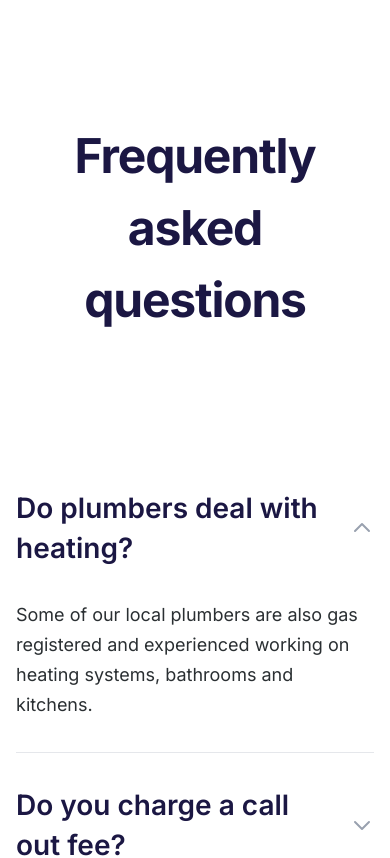
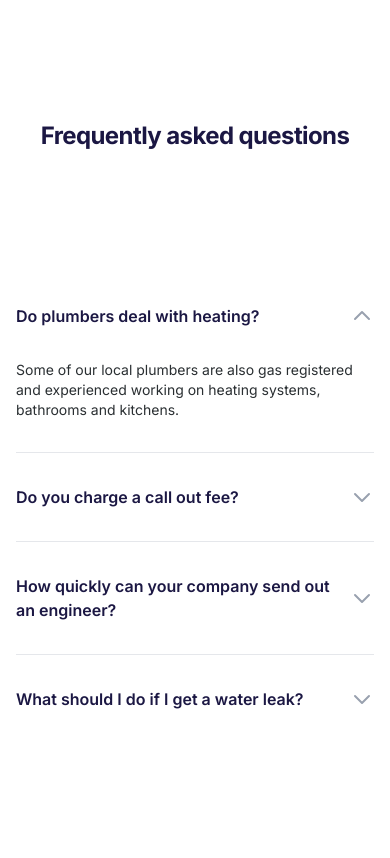
Before and after one commit to HasnathAhmedTamim/tech-task-1, a React (Vite) app: page / in a window 390 px wide. Shown: the top 858 px of the page. Built offline with nearby package versions, Linux system fonts and the light colour scheme.

Commit message:
typography fix

```diff
--- a/src/App.jsx
+++ b/src/App.jsx
@@ -28,8 +28,22 @@ function App() {
       {/* FAQ Section */}
       <div className="w-full py-[120px] px-4 md:px-[120px] bg-white">
         <div className="max-w-[1360px] mx-auto">
-          <h2 className="text-[48px] font-bold text-center text-custom-dark mb-[120px] font-inter" style={{fontFamily: 'Inter', fontWeight: 700, fontSize: '48px', color: '#1B1743'}}>
-            Frequently asked questions
+          <h2 className="text-[24px] md:text-[32px] lg:text-[48px] font-bold text-center text-custom-dark mb-[120px] font-inter"
+              style={{
+                fontFamily: 'Inter',
+                fontWeight: 700,
+                color: '#1B1743',
+                letterSpacing: '-3%'
+              }}>
+            <span className="block md:hidden" style={{fontSize: '24px', lineHeight: '32px'}}>
+              Frequently asked questions
+            </span>
+            <span className="hidden md:block lg:hidden" style={{fontSize: '32px', lineHeight: '40px'}}>
+              Frequently asked questions
+            </span>
+            <span className="hidden lg:block" style={{fontSize: '48px', lineHeight: '48px'}}>
+              Frequently asked questions
+            </span>
           </h2>
 
           <div className="space-y-0 max-w-4xl mx-auto">
@@ -39,8 +53,22 @@ function App() {
                   className="w-full py-8 flex items-center justify-between text-left hover:bg-gray-50 transition-colors duration-200 px-0"
                   onClick={() => setOpenFaq(openFaq === index ? -1 : index)}
                 >
-                  <h3 className="text-[28px] font-semibold text-custom-dark pr-4 font-inter" style={{fontFamily: 'Inter', fontWeight: 600, fontSize: '28px', lineHeight: '40px', letterSpacing: '-3%', color: '#1B1743'}}>
-                    {faq.question}
+                  <h3 className="text-[16px] md:text-[20px] lg:text-[28px] font-semibold text-custom-dark pr-4 font-inter"
+                      style={{
+                        fontFamily: 'Inter',
+                        fontWeight: 600,
+                        color: '#1B1743',
+                        letterSpacing: '-3%'
+                      }}>
+                    <span className="block md:hidden" style={{fontSize: '16px', lineHeight: '24px'}}>
+                      {faq.question}
+                    </span>
+                    <span className="hidden md:block lg:hidden" style={{fontSize: '20px', lineHeight: '28px'}}>
+                      {faq.question}
+                    </span>
+                    <span className="hidden lg:block" style={{fontSize: '28px', lineHeight: '40px'}}>
+                      {faq.question}
+                    </span>
                   </h3>
                   <div className="flex-shrink-0">
                     <svg
@@ -65,8 +93,22 @@ function App() {
                     openFaq === index ? 'max-h-96 pb-8' : 'max-h-0 pb-0'
                   }`}
                 >
-                  <p className="text-[18px] font-normal text-custom-gray font-inter" style={{fontFamily: 'Inter', fontWeight: 400, fontSize: '18px', lineHeight: '30px', letterSpacing: '0%', color: '#2A2F32'}}>
-                    {faq.answer}
+                  <p className="text-[14px] md:text-[14px] lg:text-[18px] font-normal text-custom-gray font-inter"
+                     style={{
+                       fontFamily: 'Inter',
+                       fontWeight: 400,
+                       color: '#2A2F32',
+                       letterSpacing: '0%'
+                     }}>
+                    <span className="block md:hidden" style={{fontSize: '14px', lineHeight: '20px'}}>
+                      {faq.answer}
+                    </span>
+                    <span className="hidden md:block lg:hidden" style={{fontSize: '14px', lineHeight: '20px'}}>
+                      {faq.answer}
+                    </span>
+                    <span className="hidden lg:block" style={{fontSize: '18px', lineHeight: '30px'}}>
+                      {faq.answer}
+                    </span>
                   </p>
                 </div>
               </div>
```
